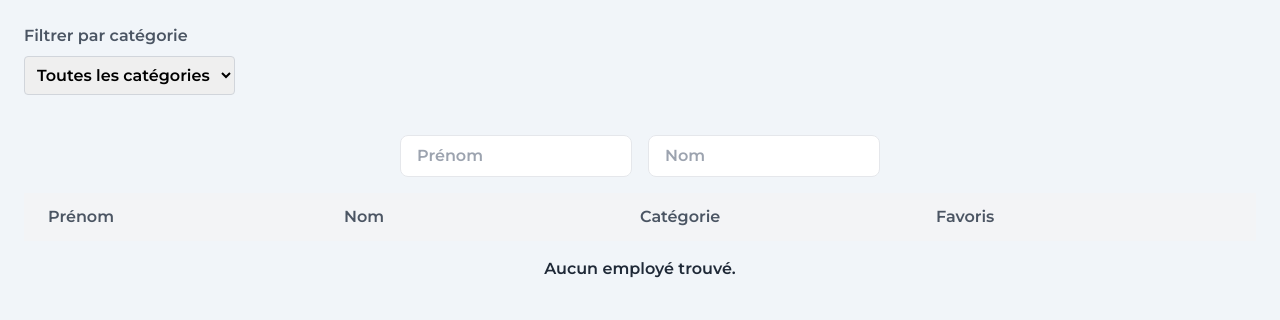
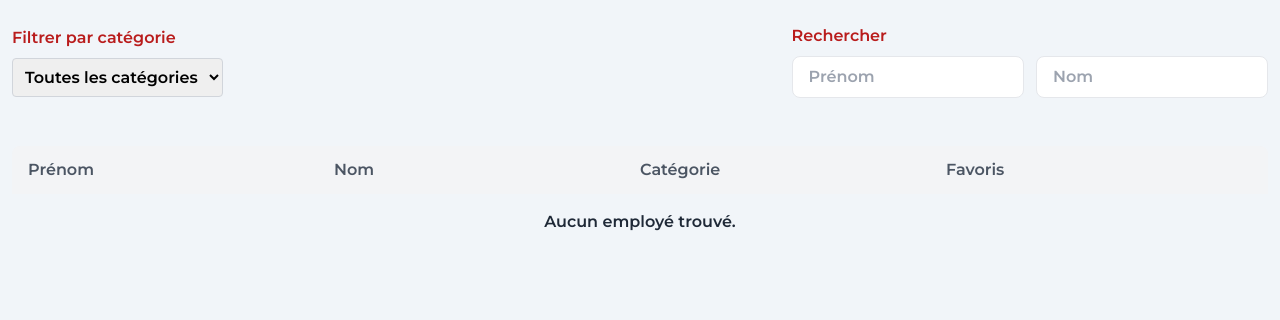
Before and after one commit to soniiix/enron-data-visualizer, a Django app: page /personnes/ in a window 1280 px wide. Shown: the part 80-400 px from the top of the page. Run offline with Django 5.2, Linux system fonts and the light colour scheme; data that the repository does not hold is empty; parts of the project's set-up code (start-up, migrations or seed data) failed here and were passed over; some libraries are stand-ins or nearby versions.

Commit message:
style: improve page display

```diff
--- a/base_app/templates/people.html
+++ b/base_app/templates/people.html
@@ -19,11 +19,12 @@
 {% endblock %}
 
 {% block content %}
-<div class="container mx-auto px-6 py-6">
+<div class="container mx-auto px-3 py-6 grid gap-6 max-w-[1280px]">
     <!-- Menu de sélection de catégorie -->
-    <div class="mb-6">
-        <label for="category-select" class="text-gray-600 font-semibold">Filtrer par catégorie</label>
-        <select id="category-select" class="block mt-2 p-2 border border-gray-300 rounded" onchange="window.location.href = this.value;">
+    <div class="mb-6 flex flex-col max-[750px]:gap-y-5 min-[750px]:flex  min-[750px]:flex-row  min-[750px]:justify-between  min-[750px]:items-center">
+        <div class="flex flex-col">
+            <label for="category-select" class="text-red-700 font-semibold">Filtrer par catégorie</label>
+            <select id="category-select" class="max-w-[495px] block mt-2 p-2 border border-gray-300 rounded" onchange="window.location.href = this.value;">
                 <option value="?category=" {% if not request.GET.category %}selected{% endif %}>Toutes les catégories</option>
                 {% for category in categories %}
                     <option value="?category={{ category }}" {% if request.GET.category == category %}selected{% endif %}>{{ category }}</option>
@@ -31,15 +32,20 @@
             </select>
         </div>
 
-    <!-- Tableau des employés -->
-    <div class="overflow-x-auto rounded-lg max-h-[400px] bg-transparent">
-        <div class="flex justify-center mb-4 my-4">
-            <input type="text" id="prenomSearch" placeholder="Prénom" class="px-4 py-2 border rounded-lg mx-2" oninput="filterEmployees()"/>
-            <input type="text" id="nomSearch" placeholder="Nom" class="px-4 py-2 border rounded-lg mx-2" oninput="filterEmployees()"/>
+        <div class="flex flex-col">
+            <label class="text-red-700 font-semibold">Rechercher</label>
+            <div class="mt-2">
+                <input type="text" id="prenomSearch" placeholder="Prénom" class="focus:outline-1 focus:outline-red-700 px-4 py-2 border rounded-lg mr-2" oninput="filterEmployees()"/>
+                <input type="text" id="nomSearch" placeholder="Nom" class="focus:outline-1 focus:outline-red-700 px-4 py-2 border rounded-lg" oninput="filterEmployees()"/>
             </div>
 
+        </div>
+    </div>
+
+    <!-- Tableau des employés -->
+    <div class="overflow-x-auto rounded-lg bg-transparent">
         <ul id="employeeList" class="min-w-full list-none justify-center">
-            <li class="bg-gray-100 flex px-6 py-3 text-left text-gray-600">
+            <li class="bg-gray-100 flex py-3 text-left text-gray-600 px-4">
                 <span class="flex-1">Prénom</span>
                 <span class="flex-1">Nom</span>
                 <span class="flex-1">Catégorie</span>
@@ -47,8 +53,8 @@
             </li>
             {% if employees %}
                 {% for employee in employees %}
-                    <li id="personne" class="bg-white shadow-lg mx-4 my-4 flex py-4 max-w-[200vh] rounded-lg items-center">
-                        <span class="flex-1 text-gray-800 mx-3">{{ employee.firstname }}</span>
+                    <li id="personne" class="bg-white px-4 shadow-lg my-4 flex py-4 w-full rounded-lg items-center">
+                        <span class="flex-1 text-gray-800">{{ employee.firstname }}</span>
                         <span class="flex-1 text-gray-800">{{ employee.lastname }}</span>
                         <span class="flex-1 text-gray-800">{{ employee.category }}</span>
                         <span class="flex-1 text-gray-800">
```
Lines whose indentation alone changed are shown as unchanged.
